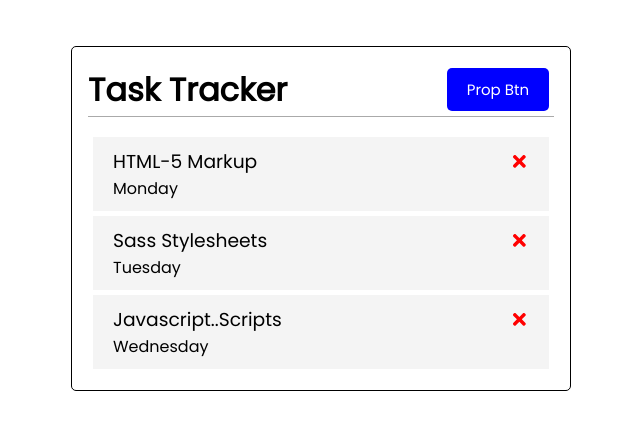
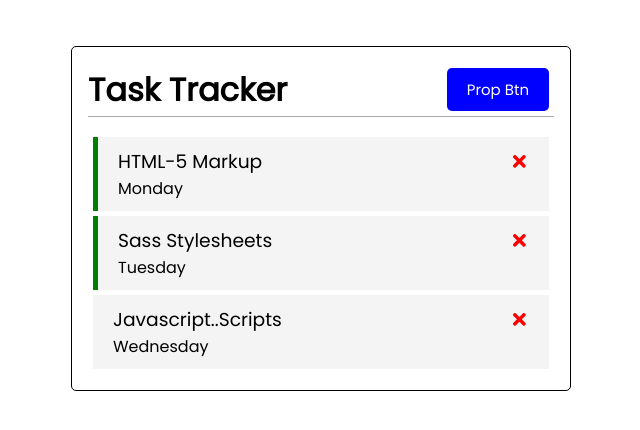
Before and after one commit to ShakexSempe/react-task-tracker, a React (Create React App) app: page / in a window 1280 px wide. Shown: the top 430 px of the page, without its empty margins (319-959 px from the left). Built offline with nearby package versions, Linux system fonts and the light colour scheme.

Commit message:
.reminder

```diff
--- a/src/components/Task.js
+++ b/src/components/Task.js
@@ -4,7 +4,8 @@
 
 const Task = ({ task, onDelete, onToggle }) => {
     return (
-        <div className="task" onDoubleClick={() => onToggle(task.id)}>
+        // TEMPLATE LITERAL IF REMINDER = TRUE THEN CLASS = .REMINDER ELSE NO CLASS
+        <div className={`task ${task.reminder ? 'reminder' : ''}`} onDoubleClick={() => onToggle(task.id)}>
             <h3>
                 {task.text}
                 <FaTimes style={{
```
